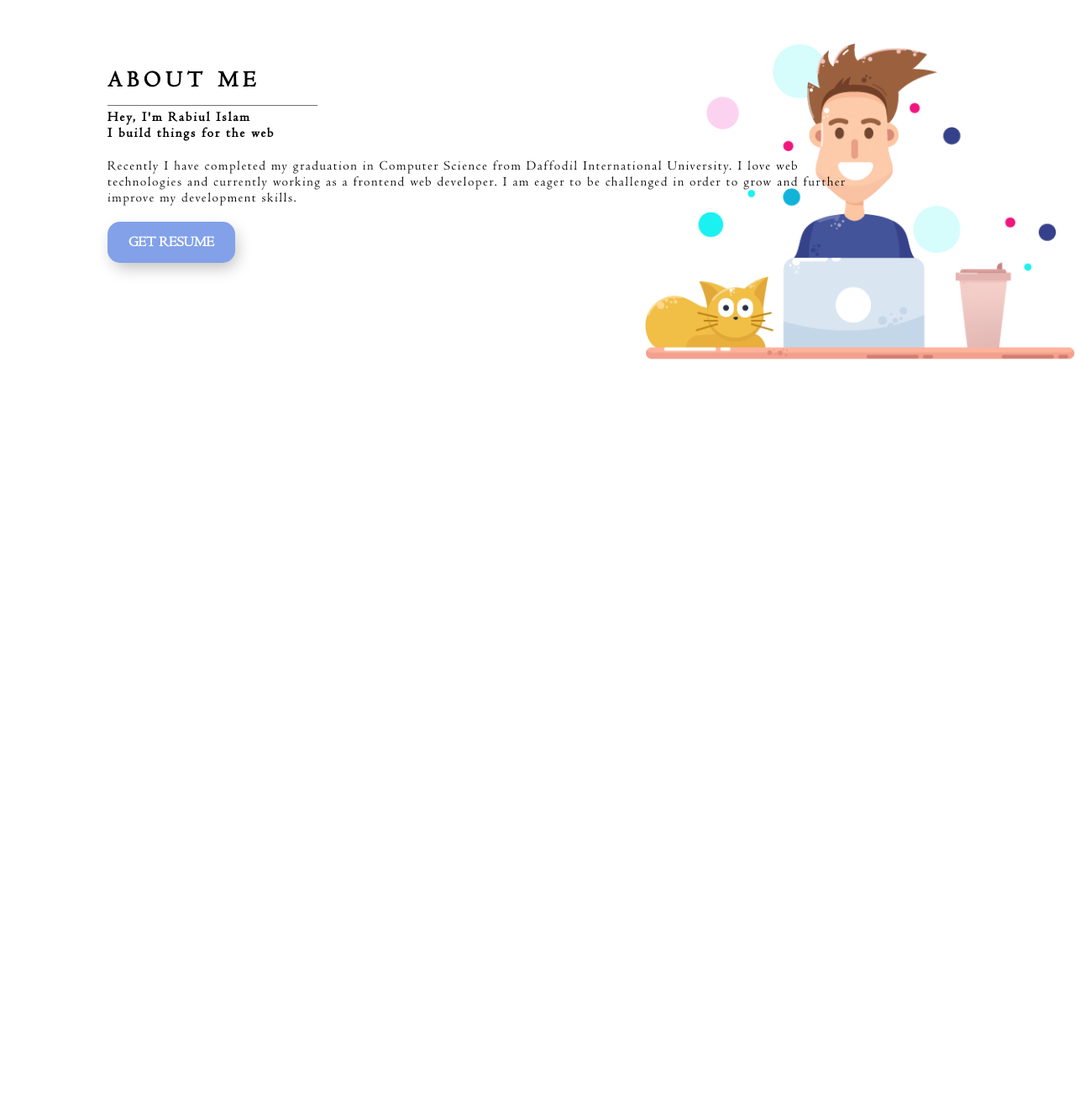
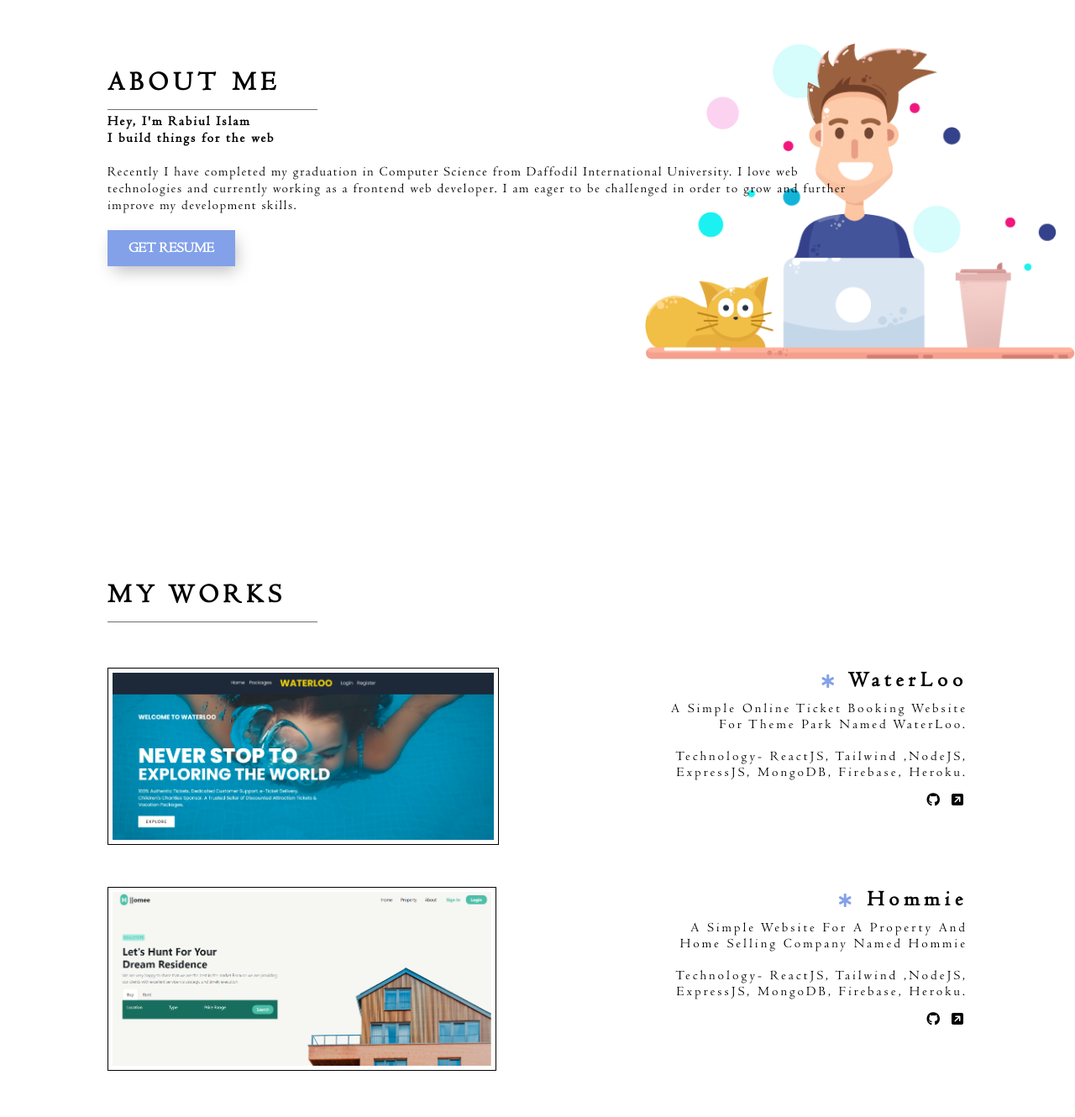
Before and after one commit to Rabi-Mezan/updated-portfolio, a plain HTML site: page Index.html in a window 1280 px wide. Shown: the part 880-2210 px from the top of the page at 84% size. Before the commit the page ends 1520 px from the top, so only its background shows below. Drawn offline with nearby package versions, Linux system fonts and the light colour scheme.

Commit message:
my works added

```diff
--- a/Index.html
+++ b/Index.html
@@ -6,6 +6,9 @@
     <meta http-equiv="X-UA-Compatible" content="IE=edge">
     <meta name="viewport" content="width=device-width, initial-scale=1.0">
     <link rel="stylesheet" href="SCSS/main.css">
+
+    <!-- tailwind -->
+    <!-- <script src="https://cdn.tailwindcss.com"></script> -->
 
     <!-- font awesome  -->
     <script src="https://kit.fontawesome.com/ab830fcd39.js" crossorigin="anonymous"></script>
@@ -39,21 +42,17 @@
         <!-- navbar end -->
 
         <!-- banner info start -->
-
         <div class="banner-text ">
             <h1>MD RABIUL ISLAM </h1>
             <p id="app">Junior Web Developer & UI Designer</p>
             <div class="icons">
-                <i class="fa-brands fa-github"></i>
-                <i class="fa-brands fa-linkedin"></i>
-                <i class="fa-brands fa-instagram"></i>
+                <a href="/"> <i class="fa-brands fa-github"></i></a>
+                <a href="/"> <i class="fa-brands fa-linkedin"></i></a>
+                <a href="/"> <i class="fa-brands fa-instagram"></i></a>
             </div>
         </div>
-
         <div class="downarrow">
-
             <a href=""><img src="/assests/downarrow.png" alt=""></a>
-
         </div>
     </section>
 
@@ -71,17 +70,69 @@
                 currently working as a frontend web developer. I am eager to be challenged
                 in order to grow and further improve my development skills.</p>
             <br>
-
-            <a href="https://drive.google.com/file/d/18USDGj_zRJjsHOR5-BW33IeblzPRZk_J/view?usp=sharing">
-                <button> GET RESUME</button>
+            <a class="" href="https://drive.google.com/file/d/18USDGj_zRJjsHOR5-BW33IeblzPRZk_J/view?usp=sharing">
+                <button class="px-10 py-3"> GET RESUME</button>
             </a>
         </div>
     </section>
 
 
 
+    <!-- my works sections start -->
+    <section class="works ">
+        <div class="mr-0">
+            <h1>MY WORKS</h1>
+            <img id="line-img" src="/assests/Line.png" alt="">
+        </div>
+        <div class="works-conatiner ">
 
+            <!-- project-1 -->
+            <div class="single-work ">
+                <div class="project-images-container">
+                    <img src="/assests/Screenshot (128).png" alt="">
+                    <!-- <img src="/assests/Screenshot (131).png" alt=""> -->
+                </div>
+                <div class="project-info w-full">
+                    <h2> <i class="fa-solid fa-star-of-life"></i> WaterLoo</h2>
+                    <p>
+                        A Simple Online Ticket Booking Website
+                        For Theme Park Named WaterLoo.
+                        <br> <br>
+                        Technology-
+                        ReactJS, Tailwind ,NodeJS, ExpressJS,
+                        MongoDB, Firebase, Heroku.
+                    </p>
+                    <div class="icons">
+                        <i class="fa-brands fa-github"></i>
+                        <i class="fa-solid fa-square-arrow-up-right"></i>
+                    </div>
+                </div>
+            </div>
 
+            <!-- project-2 -->
+            <div class="single-work ">
+                <div class="project-images-container">
+                    <img src="/assests/Screenshot (132).png" alt="">
+                    <!-- <img src="/assests/Screenshot (131).png" alt=""> -->
+                </div>
+                <div class="project-info w-full">
+                    <h2> <i class="fa-solid fa-star-of-life"></i> Hommie</h2>
+                    <p>
+                        A Simple Website For A Property And Home
+                        Selling Company Named Hommie
+                        <br> <br>
+                        Technology-
+                        ReactJS, Tailwind ,NodeJS, ExpressJS,
+                        MongoDB, Firebase, Heroku.
+                    </p>
+                    <div class="icons">
+                        <i class="fa-brands fa-github"></i>
+                        <i class="fa-solid fa-square-arrow-up-right"></i>
+                    </div>
+                </div>
+            </div>
+        </div>
+    </section>
 
     <!-- js file -->
     <script src="script.js"></script>
--- a/SCSS/main.scss
+++ b/SCSS/main.scss
@@ -5,6 +5,10 @@
 // <i class="fa-brands fa-linkedin"></i>
 // <i class="fa-brands fa-instagram"></i>
 
+
+@tailwind base;
+@tailwind components;
+@tailwind utilities;
 
 *{
     margin: 0;
@@ -140,12 +144,14 @@ $color-text:#020000;
      color: $color-secondary;
      line-height: 35px;
      top: 40%;
-     left:10%
+     left:10%;
+
   }
 
   .banner-text h1{
       font-size: 3.5em;
       letter-spacing: 6px;
+      line-height: 50px;
   }
 
   .banner-text p{
@@ -159,8 +165,12 @@ $color-text:#020000;
     letter-spacing: 5px;
     transition: all 0.5s ease-in-out;
   }
+.icons a{
+    text-decoration: none;
+    color: $color-secondary;
+}
 
-  .icons i:hover{
+  .icons a i:hover{
       color: $color-ternary;
       transform: scale(1.2);
   }
@@ -168,10 +178,15 @@ $color-text:#020000;
   .downarrow {
      display: flex;
      position: relative;
-     top: 67%;
+     top: 60%;
+     transition: all .3s ease-in;
      justify-content: center;
      align-items: baseline;
 
+  }
+
+  .downarrow:hover{
+      transform: scale(1.1);
   }
 
   .downarrow a img{
@@ -204,7 +219,8 @@ $color-text:#020000;
     width: 250px;
 }
  .about-me h1{
-     font-size: 1.7em;
+     font-family: url('/assests/Sophistica\ 1.ttf');
+     font-size: 2em;
      letter-spacing: 6px;
 
  }
@@ -215,19 +231,21 @@ $color-text:#020000;
     font-weight: 600;
     letter-spacing: 2px;
     margin-bottom: 20px;
+    line-height: 20px;
  }
 
  .about-me p{
     letter-spacing: 1.5px;
     margin-top: 10px 0px;
+    line-height: 20px;
  }
 
 
 //  animated button
 button {
-    padding: 15px 25px;
+    padding: 12px 25px;
     border: unset;
-    border-radius: 15px;
+    border-radius: 0px;
     color: $color-secondary;
     z-index: 1;
     background: $color-ternary;
@@ -247,7 +265,7 @@ button {
     left: 0;
     height: 100%;
     width: 0;
-    border-radius: 15px;
+
     background-color: #212121;
     z-index: -1;
     -webkit-box-shadow: 4px 8px 19px -3px rgba(0,0,0,0.27);
@@ -262,3 +280,95 @@ button {
    button:hover::before {
     width: 100%;
    }
+
+
+//    my works start
+.works{
+    position: relative;
+    height: 80vh;
+    top: 40%;
+    left:10%;
+    width:80%;
+    margin-top: 50px;
+}
+
+
+
+
+.works h1{
+    font-size: 2em;
+    letter-spacing: 6px;
+}
+
+.works>.works-conatiner{
+    margin-top: 50px;
+}
+
+.works-conatiner>.single-work{
+    display: flex;
+    margin-bottom: 50px;
+}
+
+.project-images-container img{
+    display: flex;
+    justify-content: space-between;
+    width: 70%;
+    border: 1px solid black;
+    padding: 5px;
+}
+
+
+.project-info{
+    width: 100%;
+    text-align: right;
+    // margin-left: -100px;
+}
+.project-info h2{
+    font-size: 1.6em;
+    letter-spacing: 6px;
+}
+
+.project-info h2 i{
+    color: #83A1E9;
+}
+
+.project-info p{
+    margin: 10px 0px;
+    letter-spacing: 3px;
+
+}
+
+.project-info .icons i{
+margin: 5px;
+transition: all 0.3s ease-in-out;
+}
+
+.project-info .icons i:hover{
+    color: $color-ternary;
+    transform: scale(1.2);
+}
+
+
+
+// medis query
+@media screen and (max-width: 600px){
+
+    .about-me div{
+        width: 90%;
+    }
+
+
+    .project-info{
+        text-align: left;
+    }
+
+    .works-conatiner>.single-work{
+        flex-direction: column;
+
+    }
+
+    .project-images-container img{
+        width: 100%;
+        margin-bottom: 20px;
+    }
+}
```
Also changed, not shown: SCSS/main.css, assests/Screenshot (128).png (added), assests/Screenshot (131).png (added), assests/Screenshot (132).png (added), assests/Screenshot (133).png (added), assests/Screenshot (135).png (added), assests/Sophistica 1.ttf (added), 1 other file.
